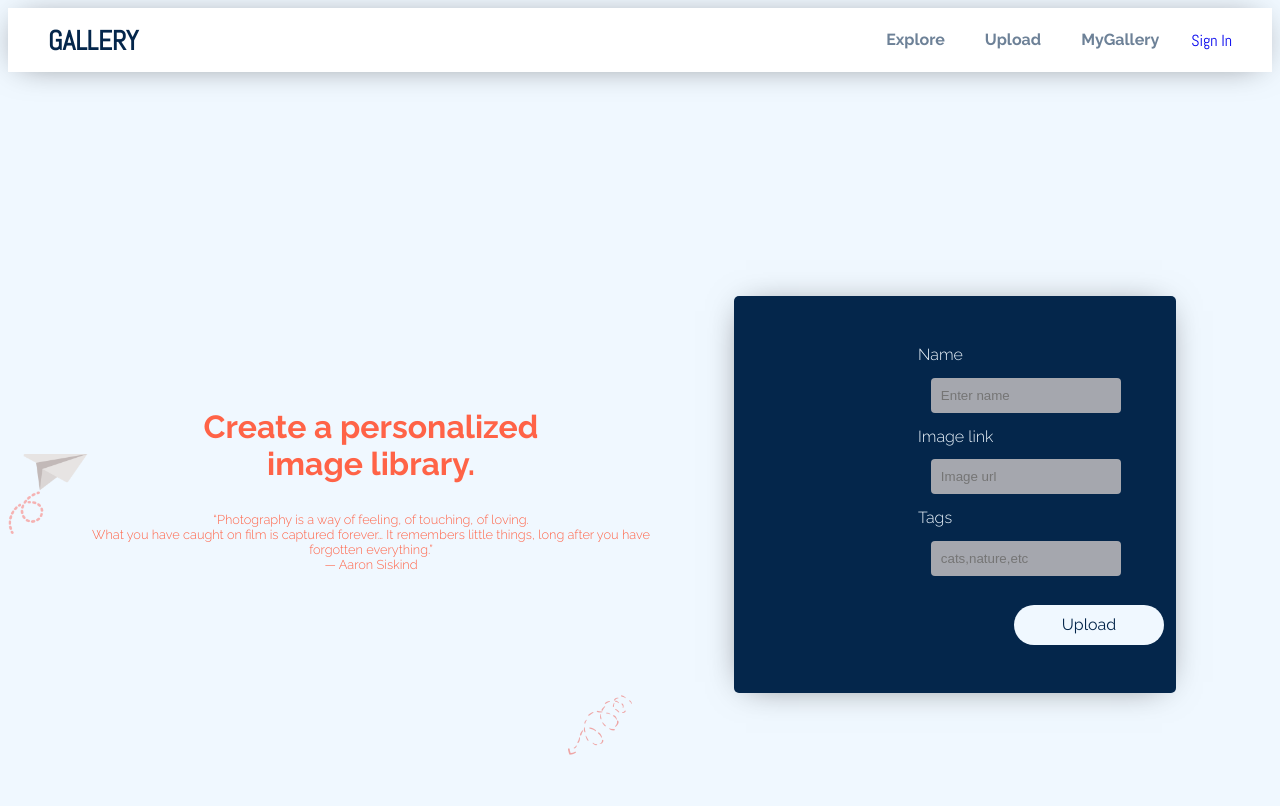
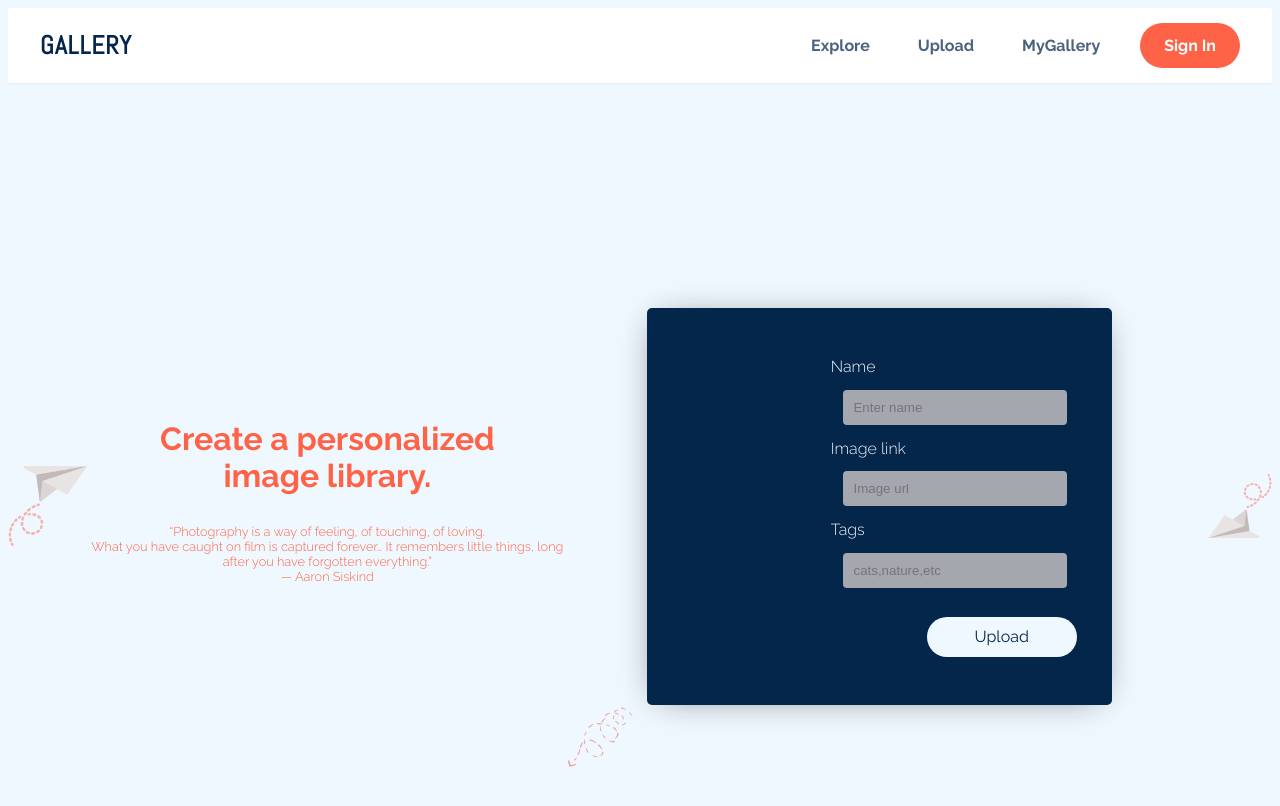
Before and after one commit to flo20/gallery, a React (Create React App) app: page /upload in a window 1280 px wide. Shown: the top 806 px of the page. Built offline with nearby package versions, Linux system fonts and the light colour scheme.

Commit message:
Update navbar styles

```diff
--- a/src/components/NavBar/NavBar.module.scss
+++ b/src/components/NavBar/NavBar.module.scss
@@ -1,94 +1,151 @@
-*,
-*::before,
-*::after {
-	box-sizing: border-box;
-}
-
 .wrap {
 	position: relative;
+	z-index: 10;
+
 	display: flex;
 	align-items: center;
 	justify-content: space-between;
 
 	width: 100%;
-	height: 4rem;
-	padding: 0 2.5rem;
+	min-height: 4.75rem;
+	padding: 0 2rem;
+
+	box-sizing: border-box;
 
 	background-color: #fff;
-	box-shadow: -1px 2px 34px -13px rgba(0, 0, 0, 0.6);
-	z-index: 10;
+	border-bottom: 1px solid rgba(4, 38, 75, 0.08);
 }
 
+/* Logo */
+
 .logo {
+	flex-shrink: 0;
+
 	color: #04264b;
-	font-size: 1.7rem;
+	font-size: 1.6rem;
 	font-weight: 700;
+	letter-spacing: 0.04em;
 	text-decoration: none;
 	white-space: nowrap;
 }
 
+/* Navigation */
+
 .head {
 	display: flex;
 	align-items: center;
-	gap: 1.5rem;
+	justify-content: flex-end;
+	gap: 1rem;
+
+	min-width: 0;
+	margin-left: auto;
 }
 
 .navMenu {
 	display: flex;
 	align-items: center;
+	flex-shrink: 0;
+	margin: 0;
 }
 
 .links {
-	display: block;
-	padding: 1rem 0.5rem;
+	display: flex;
+	align-items: center;
 
-	color: rgba(4, 38, 75, 0.58);
+	padding: 0.75rem 1rem;
+
+	color: rgba(4, 38, 75, 0.72);
 	font-family: 'Raleway', sans-serif;
+	font-size: 1rem;
+	font-weight: 600;
+	text-decoration: none;
+	white-space: nowrap;
+
+	border-radius: 0.5rem;
+
+	transition:
+		color 0.2s ease,
+		background-color 0.2s ease;
+
+	&:hover {
+		color: tomato;
+        text-decoration: none;
+		background-color: rgba(255, 99, 71, 0.06);
+	}
+}
+
+/* Sign in CTA */
+
+.signIn {
+	display: flex;
+	align-items: center;
+	justify-content: center;
+	flex-shrink: 0;
+
+	margin-left: 0.5rem;
+	padding: 0.8rem 1.5rem;
+
+	background-color: tomato;
+	border-radius: 999px;
+
+	color: #fff;
+	font-family: 'Raleway', sans-serif;
+	font-size: 1rem;
 	font-weight: 700;
 	text-decoration: none;
 	white-space: nowrap;
 
-	border-bottom: 2px solid transparent;
-
 	transition:
-		color 0.2s ease,
-		border-color 0.2s ease;
+		background-color 0.2s ease,
+		transform 0.15s ease,
+		box-shadow 0.2s ease;
 
 	&:hover {
-		color: tomato;
-		border-bottom-color: tomato;
+		background-color: #e84f35;
+		color: #fff;
+		box-shadow: 0 5px 15px rgba(232, 79, 53, 0.25);
+		text-decoration: none;
+	}
+
+	&:active {
+		transform: scale(0.97);
 	}
 }
 
+/* Hamburger */
+
 .hamburgerMenu {
 	display: none;
+
+	color: #04264b;
 	font-size: 1.75rem;
-	color: #04264b;
+
 	cursor: pointer;
 }
 
-// Tablet + mobile
+/* Tablet / mobile navigation */
+
 @media (max-width: 900px) {
 	.wrap {
-		height: 4rem;
+		min-height: 4.25rem;
 		padding: 0 1.5rem;
 	}
 
 	.logo {
-		font-size: 1.5rem;
+		font-size: 1.4rem;
 	}
 
 	.hamburgerMenu {
-		display: block;
 		position: relative;
 		z-index: 20;
+
+		display: block;
 	}
 
 	.head {
 		position: absolute;
 		top: 100%;
 		left: 0;
-		right: auto;
 
 		display: flex;
 		flex-direction: column;
@@ -96,15 +153,15 @@
 		gap: 0;
 
 		width: 100%;
-		margin: 0;
 		padding: 1rem 1.5rem 1.5rem;
 
 		background-color: #fff;
-		box-shadow: 0 10px 20px rgba(0, 0, 0, 0.1);
+		border-top: 1px solid rgba(4, 38, 75, 0.06);
+		box-shadow: 0 12px 25px rgba(0, 0, 0, 0.08);
 
 		opacity: 0;
 		visibility: hidden;
-		transform: translateY(-10px);
+		transform: translateY(-0.75rem);
 
 		transition:
 			opacity 0.25s ease,
@@ -121,17 +178,21 @@
 	.navMenu {
 		display: block;
 		width: 100%;
-		margin: 0;
 	}
 
 	.links {
-		display: block;
 		width: 100%;
-		padding: 1rem 0;
+		padding: 1rem;
 
 		&:hover {
-			border-bottom-color: transparent;
+			background-color: rgba(255, 99, 71, 0.06);
 		}
+	}
+
+	.signIn {
+		width: 100%;
+		margin: 0.75rem 0 0;
+		padding: 0.9rem 1.5rem;
 	}
 }
 
@@ -141,7 +202,7 @@
 	}
 
 	.logo {
-		font-size: 1.3rem;
+		font-size: 1.25rem;
 	}
 
 	.head {
--- a/src/components/NavBar/NavBar.tsx
+++ b/src/components/NavBar/NavBar.tsx
@@ -15,7 +15,9 @@ const NavBar = () => {
 	return (
 		<div className={styles.wrap}>
 			<div>
-				<Link to="/" className={styles.logo}>
+				<Link
+					to="/"
+					className={styles.logo}>
 					GALLERY
 				</Link>
 			</div>
@@ -25,30 +27,41 @@ const NavBar = () => {
 					openHamburger ? `${styles.head} ${styles.active}` : styles.head
 				}>
 				<div className={styles.navMenu}>
-					<Link to="/explore" className={styles.links}>
+					<Link
+						to="/explore"
+						className={styles.links}>
 						Explore
 					</Link>
 				</div>
 
 				<div className={styles.navMenu}>
-					<Link to="/upload" className={styles.links}>
+					<Link
+						to="/upload"
+						className={styles.links}>
 						Upload
 					</Link>
 				</div>
 
 				<div className={styles.navMenu}>
-					<Link to="/myGallery" className={styles.links}>
+					<Link
+						to="/myGallery"
+						className={styles.links}>
 						MyGallery
 					</Link>
 				</div>
 
-				<div className={styles.navMenu}>
-					<Link to="/signin">Sign In</Link>
-				</div>
+				<Link
+					to="/signin"
+					className={styles.signIn}>
+					Sign In
+				</Link>
 			</div>
 
 			{openHamburger ? (
-				<GrClose className={styles.hamburgerMenu} onClick={handleToggle} />
+				<GrClose
+					className={styles.hamburgerMenu}
+					onClick={handleToggle}
+				/>
 			) : (
 				<GiHamburgerMenu
 					className={styles.hamburgerMenu}
```
